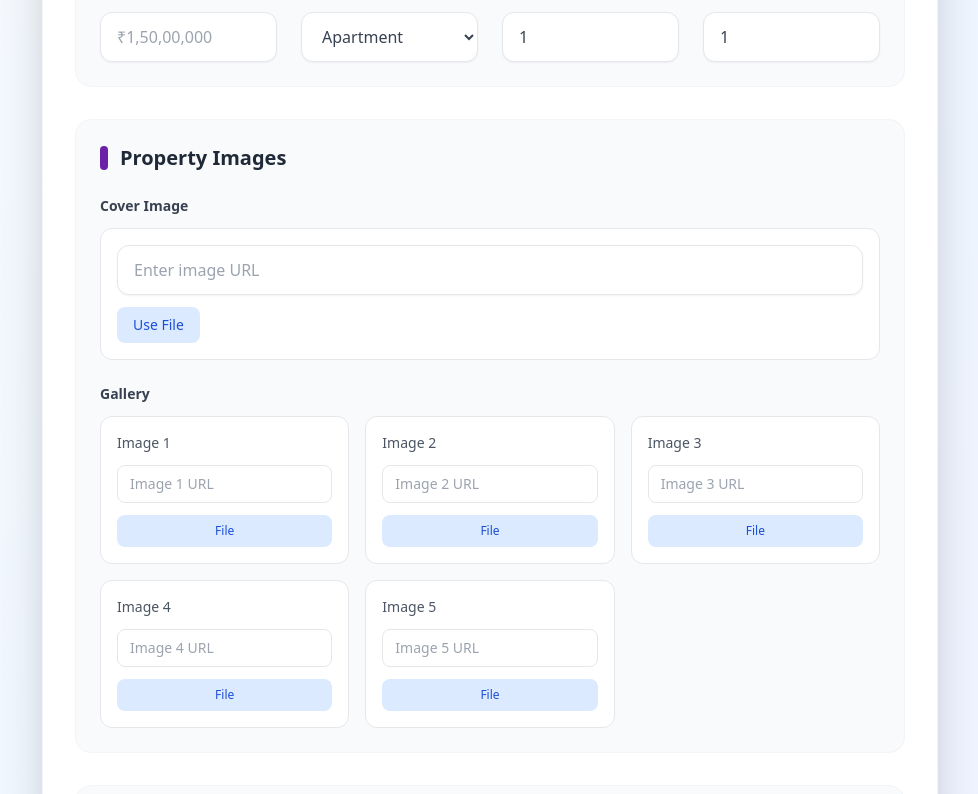
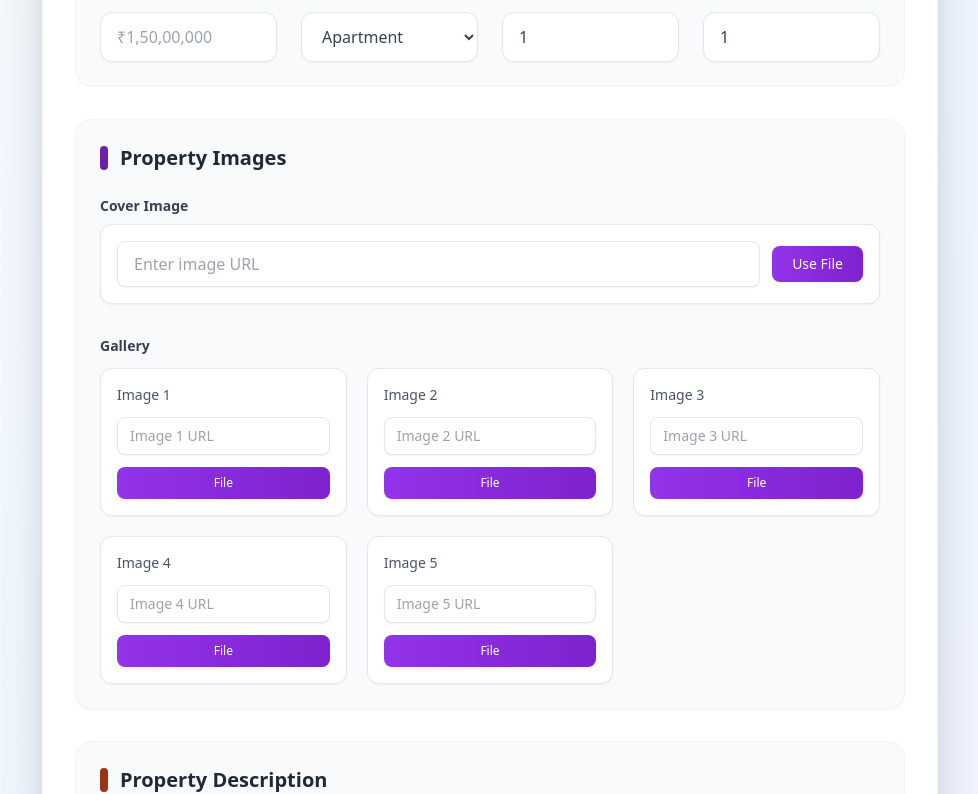
Before and after one commit to Himanshujha25/zipacres, a React (Vite) app in the folder frontend/: page /admin/addProperty in a window 1280 px wide. Shown: the part 586-1380 px from the top of the page, without its empty margins (150-1128 px from the left). Built offline with nearby package versions, Linux system fonts and the light colour scheme; no server answers; sample sign-in values are in the browser's storage.

Commit message:
add property

```diff
--- a/frontend/src/pages/admin/Addproperty.jsx
+++ b/frontend/src/pages/admin/Addproperty.jsx
@@ -183,73 +183,97 @@ export default function AddProperty() {
             </div>
 
             {/* Images */}
-            <div className="bg-gray-50 rounded-2xl p-6 border border-gray-100">
+           <div className="bg-gray-50 rounded-2xl p-6 border border-gray-100 shadow-sm">
   <h3 className="text-xl font-semibold text-gray-800 mb-6 flex items-center">
     <div className="w-2 h-6 bg-purple-800 rounded-full mr-3"></div>
     Property Images
   </h3>
 
   {/* Cover Image */}
-              <div className="mb-6">
-                <label className="block text-sm font-semibold text-gray-700 mb-3">
+  <div className="mb-8">
+  <label className="block text-sm font-semibold text-gray-700 mb-2">
     Cover Image
   </label>
 
-                <div className="bg-white rounded-xl p-4 border border-gray-200">
+  <div className="bg-white rounded-xl p-4 border border-gray-200 shadow-sm space-y-4">
+    {/* Input + Toggle on one line for larger screens */}
+    <div className="flex flex-col md:flex-row md:items-center md:space-x-3 space-y-3 md:space-y-0">
       {uploadMode.cover === 'url' ? (
         <input
           type="text"
           placeholder="Enter image URL"
           value={form.image}
-                      onChange={(e) =>
-                        setForm({ ...form, image: e.target.value })
-                      }
-                      className="w-full px-4 py-3 bg-white border border-gray-200 rounded-xl focus:ring-1 focus:ring-blue-900 focus:border-transparent transition-all duration-200 text-gray-700 placeholder-gray-400 shadow-sm hover:shadow-md"
+          onChange={(e) => setForm({ ...form, image: e.target.value })}
+          className="flex-1 px-4 py-2.5 bg-white border border-gray-200 rounded-lg
+                     focus:ring-2 focus:ring-purple-600 focus:border-transparent
+                     transition-all text-gray-700 placeholder-gray-400 shadow-sm hover:shadow-md"
         />
       ) : (
         <input
           type="file"
           accept="image/*"
           onChange={(e) => handleFileUpload(e.target.files[0], 'cover')}
-                      className="w-full px-4 py-3 bg-white border border-gray-200 rounded-xl focus:ring-1 focus:ring-blue-900 focus:border-transparent transition-all duration-200 text-gray-700 placeholder-gray-400 shadow-sm hover:shadow-md"
+          className="flex-1 px-4 py-2.5 bg-white border border-gray-200 rounded-lg
+                     focus:ring-2 focus:ring-purple-600 focus:border-transparent
+                     transition-all text-gray-700 placeholder-gray-400 shadow-sm hover:shadow-md"
         />
       )}
 
       <button
         type="button"
         onClick={() => toggleUploadMode('cover')}
-                    className="mt-3 px-4 py-2 bg-blue-100 text-blue-700 rounded-lg hover:bg-blue-200 transition-colors font-medium text-sm"
+        className="px-5 py-2 bg-gradient-to-r from-purple-600 to-purple-700
+                   text-white rounded-lg hover:from-purple-700 hover:to-purple-800
+                   transition-all font-medium text-sm shadow-sm whitespace-nowrap"
       >
         {uploadMode.cover === 'url' ? 'Use File' : 'Use URL'}
       </button>
+    </div>
 
+    {/* Preview */}
     {form.image && (
-                    <div className="relative mt-4 inline-block">
+      <div className="relative inline-block">
         <img
           src={form.image}
           alt="Cover"
-                        className="h-32 w-48 object-cover rounded-xl shadow-md"
+          className="h-40 w-64 object-cover rounded-lg shadow-md"
         />
         <button
           type="button"
           onClick={() => setForm({ ...form, image: '' })}
-                        className="absolute top-1 right-1 bg-white/80 hover:bg-white text-red-600 rounded-full p-1 shadow"
+          title="Remove image"
+          className="absolute -top-2 -right-2 flex items-center justify-center
+                     w-7 h-7 rounded-full bg-red-500 text-white
+                     hover:bg-red-600 shadow-md hover:shadow-lg
+                     transition-all duration-300"
         >
-                        ✕
+          <svg
+            xmlns="http://www.w3.org/2000/svg"
+            fill="none"
+            viewBox="0 0 24 24"
+            strokeWidth={2}
+            stroke="currentColor"
+            className="w-3.5 h-3.5"
+          >
+            <path strokeLinecap="round" strokeLinejoin="round" d="M6 18L18 6M6 6l12 12" />
+          </svg>
         </button>
       </div>
     )}
   </div>
 </div>
 
+
   {/* Gallery Images */}
   <div>
-                <label className="block text-sm font-semibold text-gray-700 mb-3">Gallery</label>
-                <div className="grid grid-cols-1 md:grid-cols-3 gap-4">
+    <label className="block text-sm font-semibold text-gray-700 mb-3">
+      Gallery
+    </label>
+    <div className="grid grid-cols-1 md:grid-cols-3 gap-5">
       {form.gallery.map((img, i) => (
         <div
           key={i}
-                      className="relative bg-white rounded-xl p-4 border border-gray-200 space-y-3"
+          className="relative bg-white rounded-xl p-4 border border-gray-200 shadow-sm space-y-3"
         >
           <div className="text-sm font-medium text-gray-600">Image {i + 1}</div>
 
@@ -259,21 +283,27 @@ export default function AddProperty() {
               placeholder={`Image ${i + 1} URL`}
               value={img}
               onChange={(e) => handleGalleryChange(i, e.target.value)}
-                          className="w-full px-3 py-2 bg-white border border-gray-200 rounded-lg focus:ring-1 focus:ring-blue-900 focus:border-transparent transition-all duration-200 text-gray-700 placeholder-gray-400 text-sm"
+              className="w-full px-3 py-2 bg-white border border-gray-200 rounded-lg
+                         focus:ring-2 focus:ring-purple-600 focus:border-transparent
+                         transition-all duration-200 text-gray-700 placeholder-gray-400 text-sm shadow-sm hover:shadow-md"
             />
           ) : (
             <input
               type="file"
               accept="image/*"
               onChange={(e) => handleFileUpload(e.target.files[0], 'gallery', i)}
-                          className="w-full px-3 py-2 bg-white border border-gray-200 rounded-lg focus:ring-1 focus:ring-blue-900 focus:border-transparent transition-all duration-200 text-gray-700 placeholder-gray-400 text-sm"
+              className="w-full px-3 py-2 bg-white border border-gray-200 rounded-lg
+                         focus:ring-2 focus:ring-purple-600 focus:border-transparent
+                         transition-all duration-200 text-gray-700 placeholder-gray-400 text-sm shadow-sm hover:shadow-md"
             />
           )}
 
           <button
             type="button"
             onClick={() => toggleUploadMode('gallery', i)}
-                        className="w-full px-3 py-2 bg-blue-100 text-blue-700 rounded-lg hover:bg-blue-200 transition-colors font-medium text-xs"
+            className="w-full px-3 py-2 bg-gradient-to-r from-purple-600 to-purple-700
+                       text-white rounded-lg hover:from-purple-700 hover:to-purple-800
+                       transition-all font-medium text-xs shadow-sm"
           >
             {uploadMode.gallery[i] === 'url' ? 'File' : 'URL'}
           </button>
@@ -283,19 +313,31 @@ export default function AddProperty() {
               <img
                 src={img}
                 alt={`Gallery ${i + 1}`}
-                            className="h-24 w-full object-cover rounded-lg shadow-sm"
+                className="h-28 w-full object-cover rounded-lg shadow-md"
               />
               <button
                 type="button"
                 onClick={() => {
-                              // remove this image from gallery
                   const newGallery = [...form.gallery];
-                              newGallery[i] = ''; // or splice if you want to shrink array
+                  newGallery[i] = '';
                   setForm({ ...form, gallery: newGallery });
                 }}
-                            className="absolute top-1 right-1 bg-white/80 hover:bg-white text-red-600 rounded-full p-1 shadow"
+                title="Remove image"
+                className="absolute -top-2 -right-2 flex items-center justify-center
+                           w-6 h-6 rounded-full bg-red-500 text-white
+                           hover:bg-red-600 shadow-md hover:shadow-lg
+                           transition-all duration-300"
               >
-                            ✕
+                <svg
+                  xmlns="http://www.w3.org/2000/svg"
+                  fill="none"
+                  viewBox="0 0 24 24"
+                  strokeWidth={2}
+                  stroke="currentColor"
+                  className="w-3 h-3"
+                >
+                  <path strokeLinecap="round" strokeLinejoin="round" d="M6 18L18 6M6 6l12 12" />
+                </svg>
               </button>
             </div>
           )}
@@ -303,8 +345,8 @@ export default function AddProperty() {
       ))}
     </div>
   </div>
+</div>
 
-            </div>
 
             {/* Description */}
             <div className="bg-gray-50 rounded-2xl p-6 border border-gray-100">
```
Lines whose indentation alone changed are shown as unchanged.
